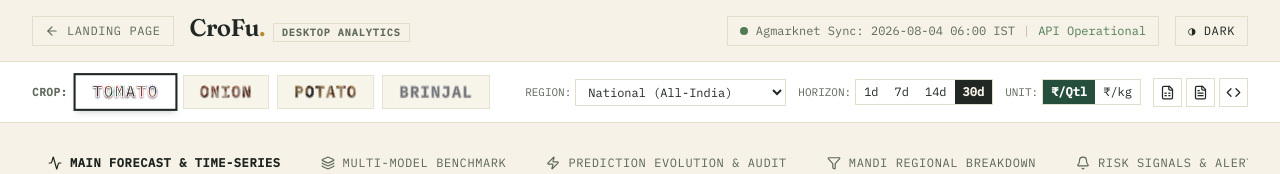
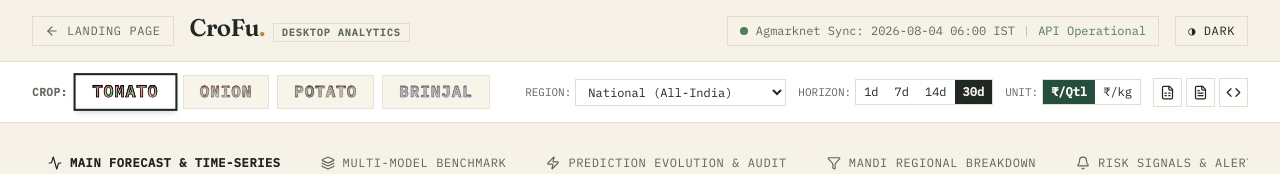
Before and after one commit to JuliusDude/crofu-web, a React (Vite) app in the folder Landing Page/: page / in a window 1280 px wide. Both pictures are taken after a click on the button "Dashboard". Shown: the top 174 px of the page. Built offline with nearby package versions, Linux system fonts and the light colour scheme; grey boxes are pictures that could not be loaded; the HTML template or start-up script is replaced by a standard one.

Commit message:
Fix crop text legibility for Light and Dark modes with adaptive text stroke and contrast filters

```diff
--- a/Landing Page/src/pages/Dashboard.jsx
+++ b/Landing Page/src/pages/Dashboard.jsx
@@ -357,15 +357,15 @@ export default function Dashboard({ onNavigate }) {
                                                 backgroundClip: "text",
                                                 color: "transparent",
                                                 display: "inline-block",
-                                                WebkitTextStroke: active
-                                                    ? "0.8px rgba(225, 230, 240, 0.9)"
-                                                    : "0.5px rgba(200, 205, 215, 0.65)",
-                                                textShadow: active
-                                                    ? "0 1px 2px rgba(0,0,0,0.7), 0 0 2px rgba(255,255,255,0.7)"
-                                                    : "0 1px 1px rgba(0,0,0,0.4)",
+                                                WebkitTextStroke: isDark
+                                                    ? (active ? "0.6px rgba(255, 255, 255, 0.8)" : "0.4px rgba(255, 255, 255, 0.4)")
+                                                    : (active ? "0.6px rgba(0, 0, 0, 0.85)" : "0.4px rgba(0, 0, 0, 0.5)"),
+                                                textShadow: isDark
+                                                    ? "0 1px 3px rgba(0,0,0,0.9)"
+                                                    : "0 1px 2px rgba(255,255,255,0.8), 0 0 1px rgba(0,0,0,0.5)",
                                                 filter: isDark
-                                                    ? (active ? "brightness(1.4) contrast(1.5) saturate(1.2)" : "brightness(1.15) contrast(1.3)")
-                                                    : (active ? "brightness(1.1) contrast(1.4)" : "brightness(0.95) contrast(1.2)"),
+                                                    ? (active ? "brightness(1.45) contrast(1.5) saturate(1.2)" : "brightness(1.15) contrast(1.3)")
+                                                    : (active ? "brightness(0.9) contrast(1.45) saturate(1.2)" : "brightness(0.85) contrast(1.3)"),
                                             }}
                                         >
                                             {c.label}
```
